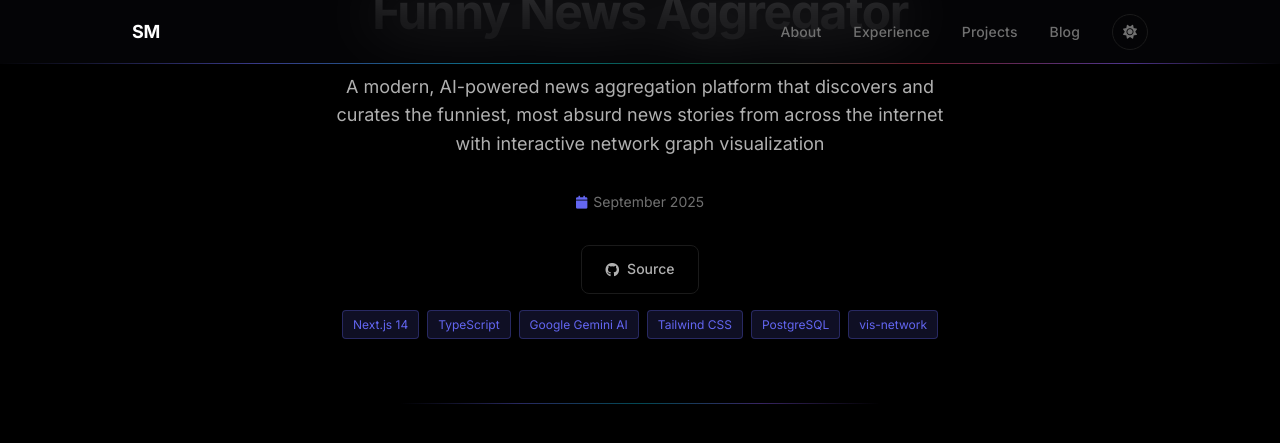
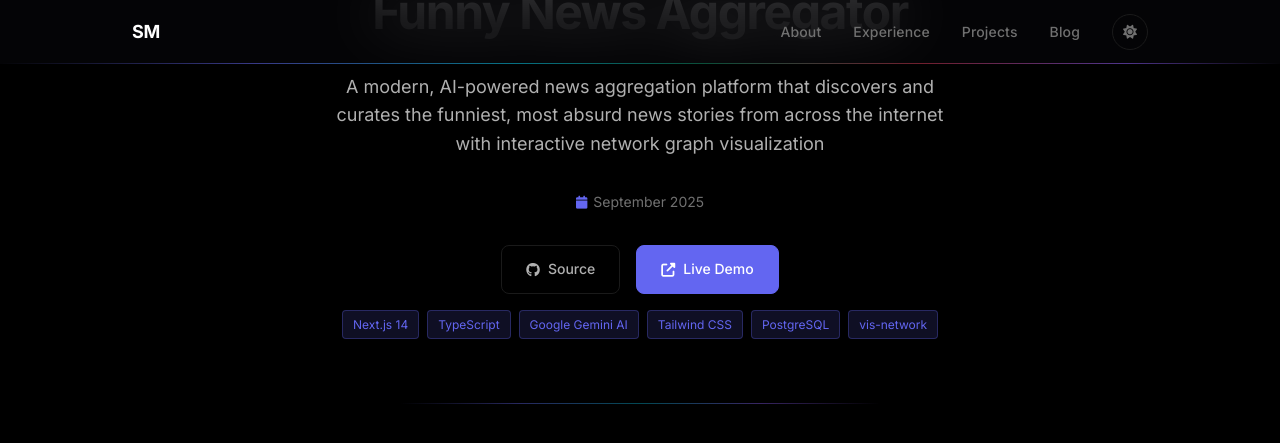
Before and after one commit to sanketmuchhala/sanketmuchhala.github.io, a Jekyll site: the page built from _projects/01-funny-news-aggregator.md, in a window 1280 px wide and 900 px high, scrolled down 307 px, cut to the strip 0-444 px from the top of the window. Built offline with Jekyll 4.4.1, drawn with Linux system fonts in a browser that asks for light colours.

Commit message:
Fix missing live links: handle both demo_url and deployment_url fields

```diff
--- a/_layouts/project.html
+++ b/_layouts/project.html
@@ -28,15 +28,16 @@
                 {% endif %}
             </div>
 
-            {% if page.github_url or page.demo_url %}
+            {% assign live_url = page.demo_url | default: page.deployment_url %}
+            {% if page.github_url or live_url %}
             <div class="project-header-links">
                 {% if page.github_url %}
                 <a href="{{ page.github_url }}" class="btn btn-outline" target="_blank" rel="noopener noreferrer">
                     <i class="fab fa-github"></i> Source
                 </a>
                 {% endif %}
-                {% if page.demo_url %}
-                <a href="{{ page.demo_url }}" class="btn btn-primary" target="_blank" rel="noopener noreferrer">
+                {% if live_url %}
+                <a href="{{ live_url }}" class="btn btn-primary" target="_blank" rel="noopener noreferrer">
                     <i class="fas fa-external-link-alt"></i> Live Demo
                 </a>
                 {% endif %}
--- a/projects.html
+++ b/projects.html
@@ -32,8 +32,9 @@
                             <i class="fab fa-github"></i>
                         </a>
                         {% endif %}
-                        {% if project.demo_url %}
-                        <a href="{{ project.demo_url }}" class="project-link" aria-label="Live demo" target="_blank" rel="noopener noreferrer">
+                        {% assign live_url = project.demo_url | default: project.deployment_url %}
+                        {% if live_url %}
+                        <a href="{{ live_url }}" class="project-link" aria-label="Live demo" target="_blank" rel="noopener noreferrer">
                             <i class="fas fa-external-link-alt"></i>
                         </a>
                         {% endif %}
```
